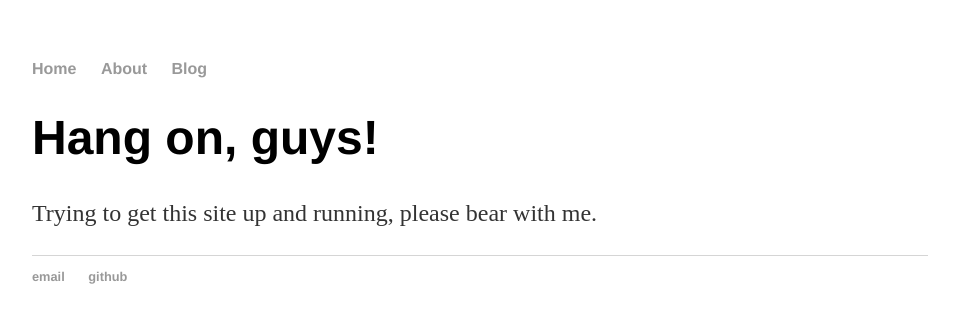
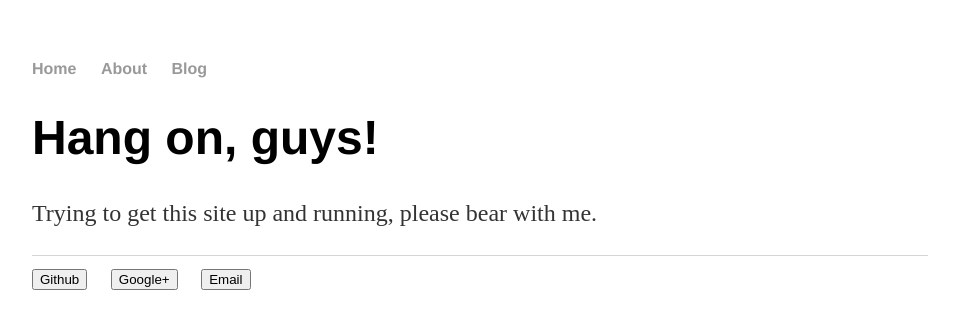
Before and after one commit to pmaiti3/pmaiti3.github.io, a Jekyll site: the page built from index.html, in a window 1280 px wide. Shown: the top 329 px of the page, without its empty margins (160-1119 px from the left). Built offline with Jekyll 4.4.1, drawn with Linux system fonts in a browser that asks for light colours.

Commit message:
Update default.html

```diff
--- a/_layouts/default.html
+++ b/_layouts/default.html
@@ -22,8 +22,12 @@
 			</div><!-- /.container -->
 			<footer>
 	    		<ul>
-	        		<li><a href="mailto:pratyusha.taurus@gmail.com">email</a></li>
-	        		<li><a href="https://github.com/MetaCrazie">github</a></li>
+	        		<li><a href="https://github.com/MetaCrazie">
+	        		  <button class="mdl-button mdl-js-button mdl-js-ripple-effect">Github</button></a></li>
+	        		<li><a href="https://plus.google.com/u/0/+PratyushaMaiti">
+	        		  <button class="mdl-button mdl-js-button mdl-js-ripple-effect">Google+</button></a></li>
+	        		<li><a href="mailto:pratyusha.taurus@gmail.com">
+	        		  <button class="mdl-button mdl-js-button mdl-js-ripple-effect">Email</button></a></li>
 				</ul>
 			</footer>
 
```
